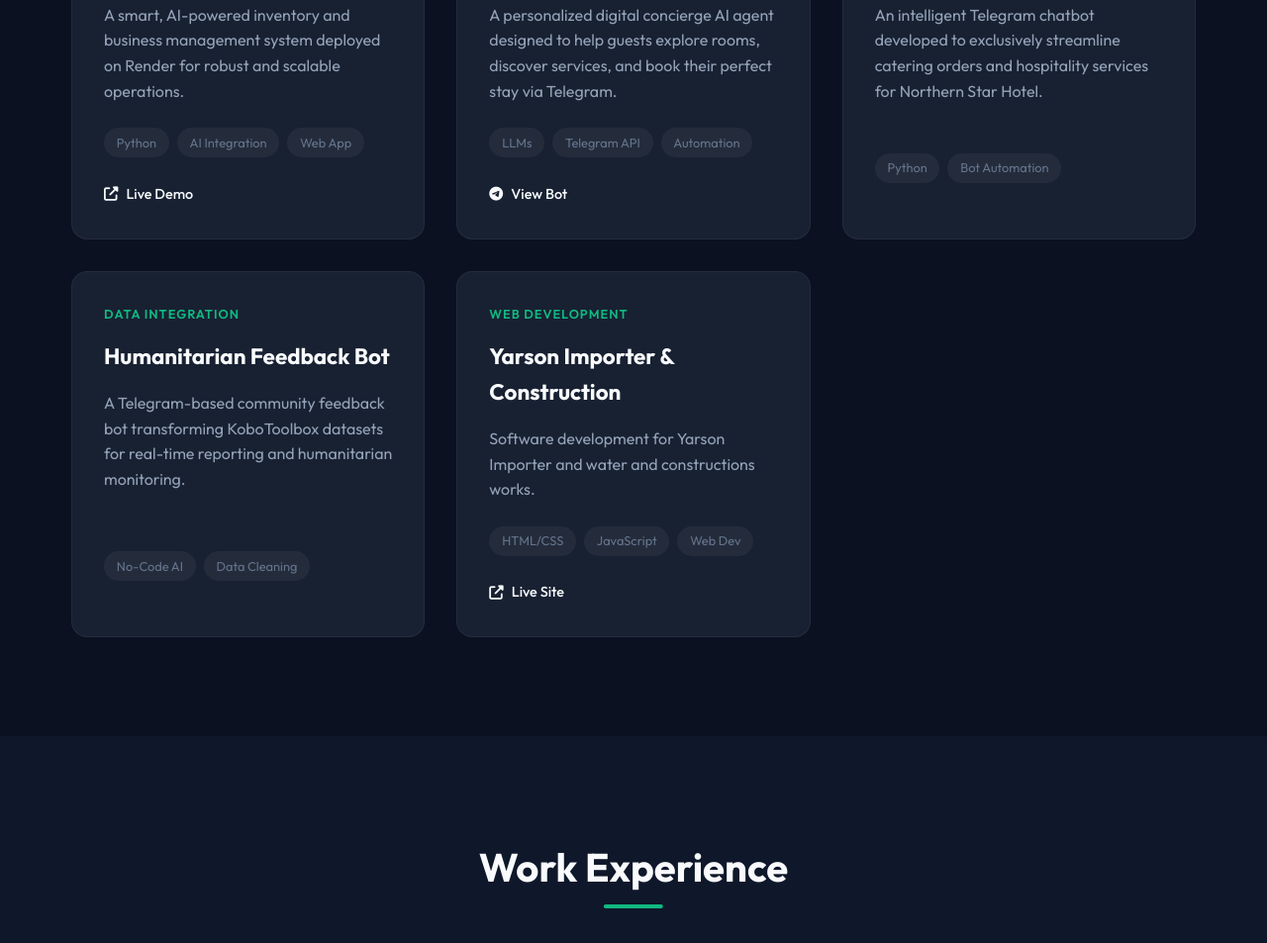
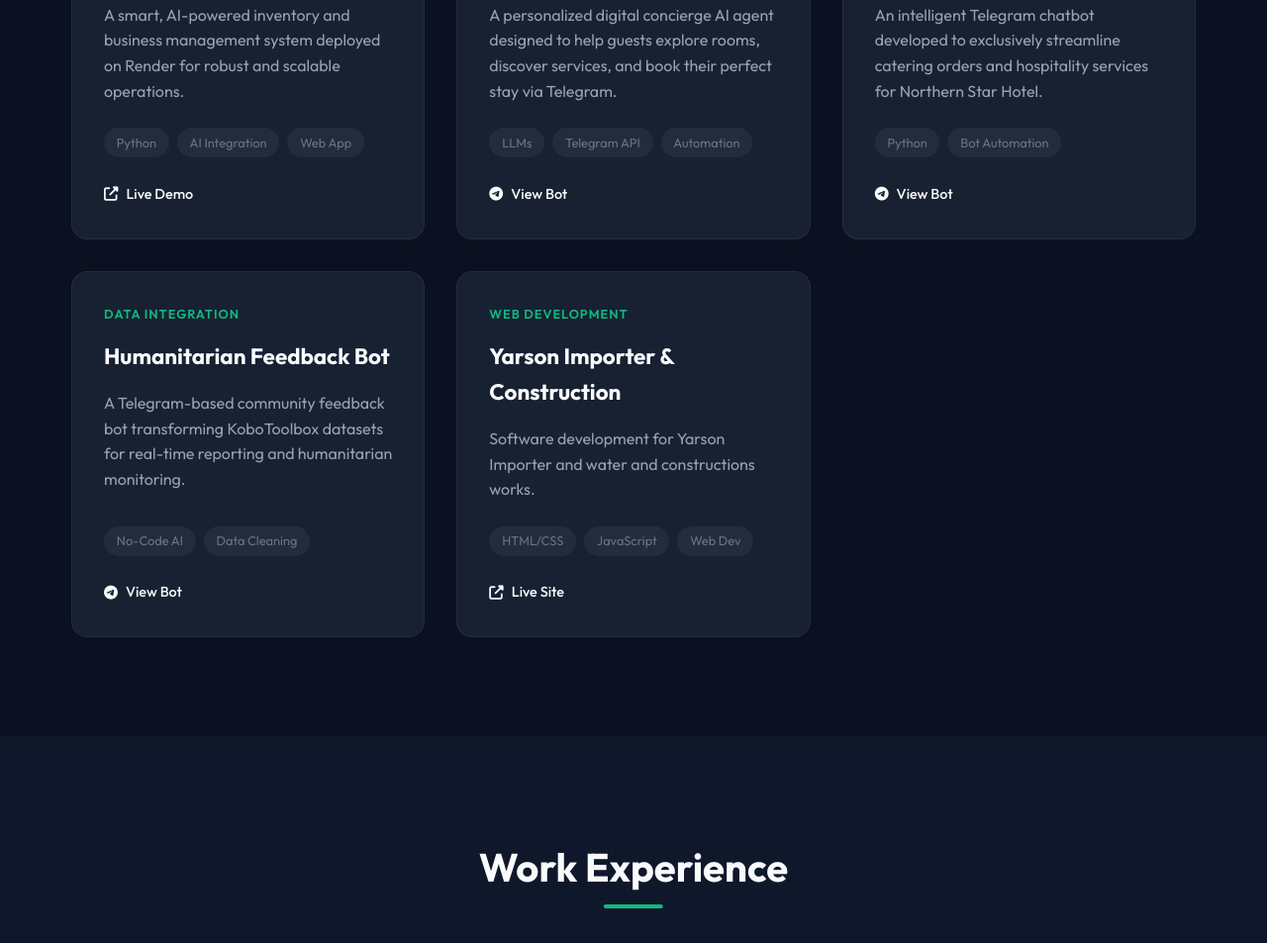
Before and after one commit to Etason12/atakltigebremichael, a plain HTML site: page index.html in a window 1280 px wide. Shown: the part 2486-3439 px from the top of the page at 99% size. Drawn offline with Linux system fonts and the light colour scheme.

Commit message:
Add Telegram bot links to project cards
Added links to Telegram bots for Project 3 and Project 4.

```diff
--- a/index.html
+++ b/index.html
@@ -149,6 +149,9 @@
                             <span>Python</span>
                             <span>Bot Automation</span>
                         </div>
+                        <div class="project-links">
+                            <a href="https://t.me/northern_cateringbot" target="_blank" class="project-link"><i class="fa-brands fa-telegram"></i> View Bot</a>
+                        </div>
                     </div>
                 </div>
                 <!-- Project 4 -->
@@ -160,6 +163,9 @@
                         <div class="project-tech">
                             <span>No-Code AI</span>
                             <span>Data Cleaning</span>
+                        </div>
+                        <div class="project-links">
+                            <a href="https://udify.app/chat/C4G0zpfjqgS8mutX" target="_blank" class="project-link"><i class="fa-brands fa-telegram"></i> View Bot</a>
                         </div>
                     </div>
                 </div>
```
